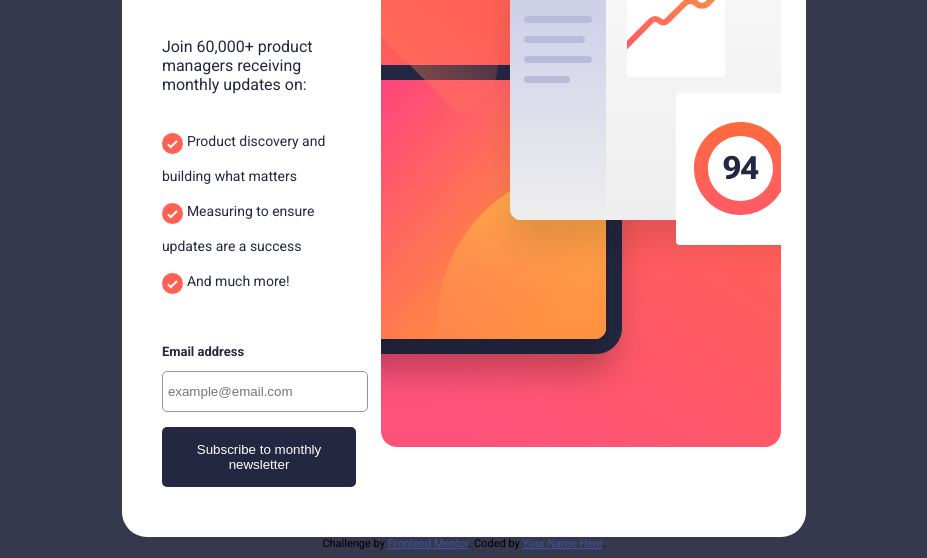
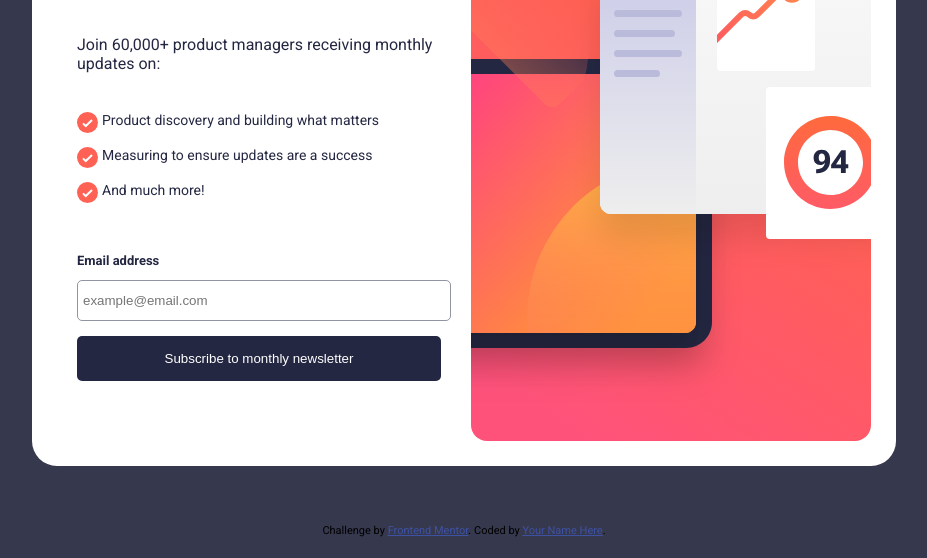
Before and after one commit to Geovanne1/formulario_de_incricao, a plain HTML site: page index.html in a window 1280 px wide. Shown: the part 244-802 px from the top of the page, without its empty margins (176-1103 px from the left). Drawn offline with Linux system fonts and the light colour scheme.

Commit message:
v4
consertando bug de ajusta com de telas

```diff
--- a/assets/css/styles.css
+++ b/assets/css/styles.css
@@ -12,14 +12,16 @@ main {
   display: flex;
   justify-content: center;
   flex-direction: row;
-  margin: 0px 400px;
+  margin: 0px 200px;
   padding: 20px;
 }
 
 .content {
-  display: flex;
+  display:  flex;
   margin: 30px 20px;
+  width: 50%;
   flex-direction: column;
+  padding: 5px;
 }
 
 .content h1{
@@ -79,7 +81,7 @@ form label {
 
 form input {
   padding: 12px 4vh 12px 5px;
-  width: 86%;
+  width: 92%;
   margin-bottom: 15px;
   border: 1.5px solid hsl(231, 7%, 60%);
   border-radius: 5px;
```
